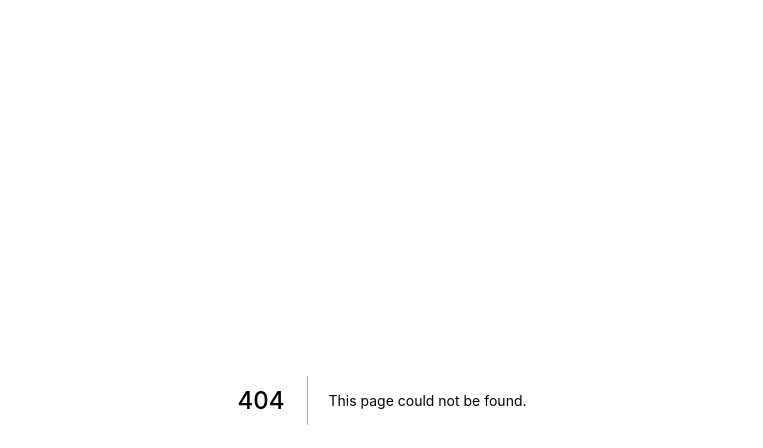
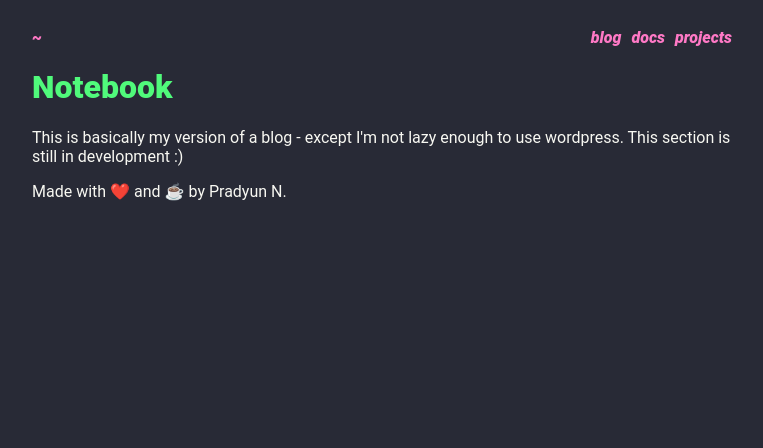
Before and after one commit to pradyungn/newWebsite, a Next.js app: page /blog in a window 1280 px wide. Before the commit this address had no page. Shown: the top 448 px of the page, without its empty margins (258-1021 px from the left). Built offline with nearby package versions, Linux system fonts and the light colour scheme.

Commit message:
Placeholder for blog, quickfix for width issue with some pages.

```diff
--- a/componenets/Container.js
+++ b/componenets/Container.js
@@ -53,11 +53,18 @@ export default class Container extends React.Component {
                         display: flex;
                         justify-content: space-between;
                         margin-top: 20px;
-                        margin-bottom: 20px;
+                        margin-bottom: 20px; }
+
+                    @media (max-width: 700px){
+                        .container {
+                            max-width:700px;
+                        }
                     }
 
-                    .container {
-                        max-width:700px;
+                    @media (min-width: 700px){
+                        .container {
+                            width:700px;
+                        }
                     }
 
                     .hrlink {
--- /dev/null
+++ b/pages/blog/index.js
@@ -0,0 +1,15 @@
+import React from 'react'
+import Head from 'next/head'
+import Container from '../../componenets/Container'
+
+export default () => {
+    return(
+        <Container>
+            <Head>
+                <title>Notebook</title>
+            </Head>
+            <h1 style={{color: "#50fa7b"}}>Notebook</h1>
+            <p>This is basically my version of a blog - except I'm not lazy enough to use wordpress. This section is still in development :)</p>
+        </Container>
+    )
+}
--- a/pages/docs.js
+++ b/pages/docs.js
@@ -1,5 +1,4 @@
 import React from 'react'
-import Link from 'next/link'
 import Container from '../componenets/Container'
 
 export default () => {
--- a/pages/index.js
+++ b/pages/index.js
@@ -74,7 +74,7 @@ export default () => {
 
             <Link href="/docs">
               <div className="button bgap">
-                <div className="btext">Documents</div>
+                <div className="btext">Docs</div>
               </div>
             </Link>
 
```
